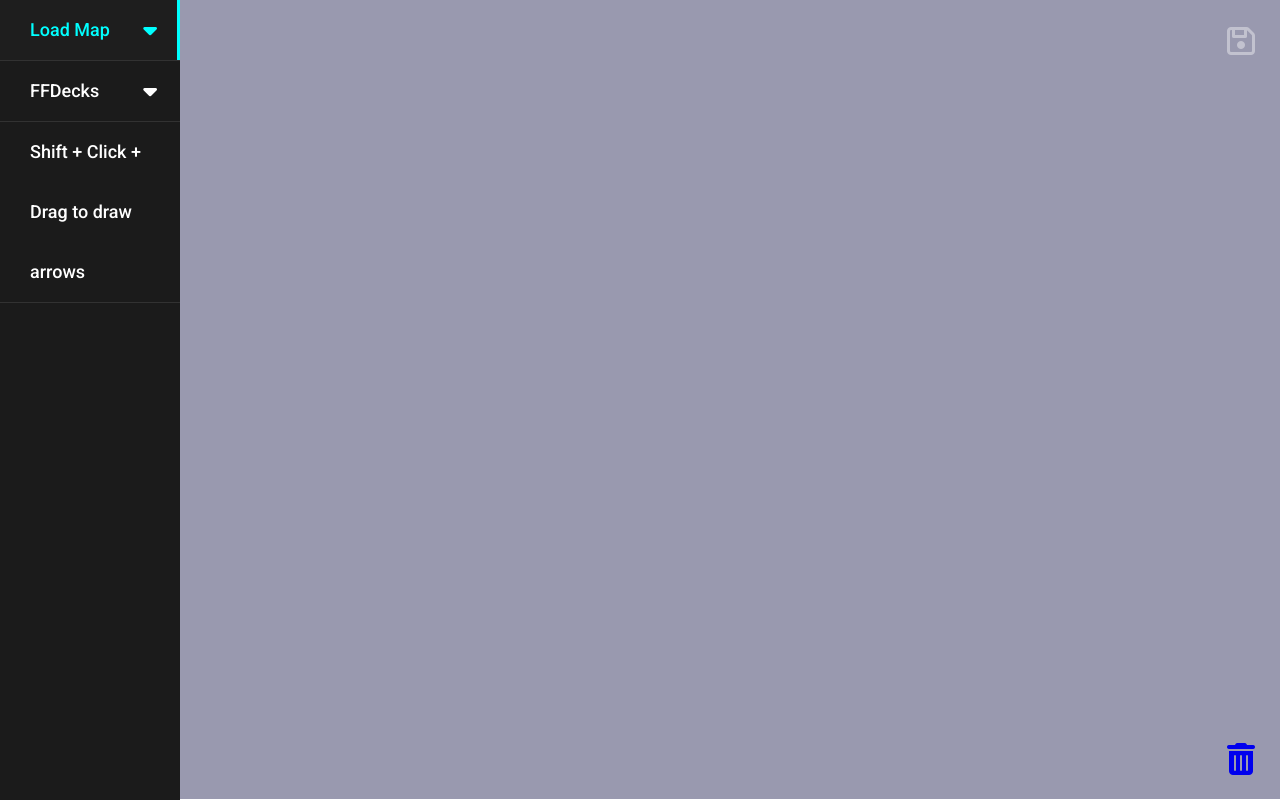
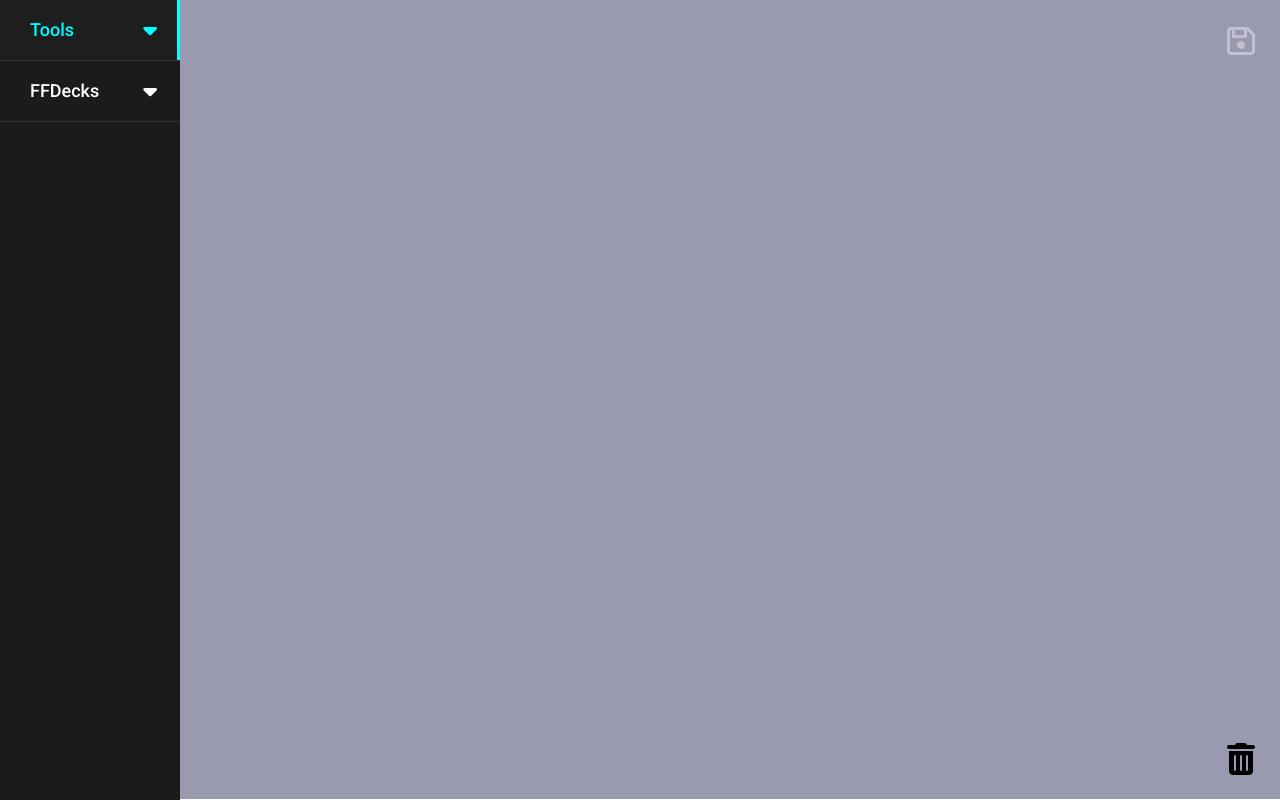
Before and after one commit to SincerityJayce/Map, a plain HTML site: page index.html in a window 1280 px wide. Drawn offline with nearby package versions, Linux system fonts and the light colour scheme.

Commit message:
Update index.html

```diff
--- a/index.html
+++ b/index.html
@@ -24,7 +24,7 @@
                 <!-- <button id='zoom+' class='zoom'>+</button>
                 <button id='zoom-' class='zoom'>-</button> -->
                 <li>
-                    <a href='#' class='local-btn'>Load Map
+                    <a href='#' class='local-btn'>Tools
                         <i class="fa fa-caret-down first"></i>
                     </a>
                     <ul id="storedImages" class='local-show'>
@@ -35,6 +35,9 @@
                         id='loadmap'
                         onpaste="onPasteMapLink(event)"
                         placeholder="Paste map info here..."/>
+                        </li>
+                        <li>
+                            <a>Shift + Click + Drag to Draw Arrows</a>
                         </li>
                     </ul>
 
@@ -52,9 +55,6 @@
                             placeholder="Paste link to deck here..."/>
                     </ul>
 
-                </li>
-                <li>
-                    <a href='#' class='local-btn'>Shift + Click + Drag to draw arrows</i>
                 </li>
 
 
```
